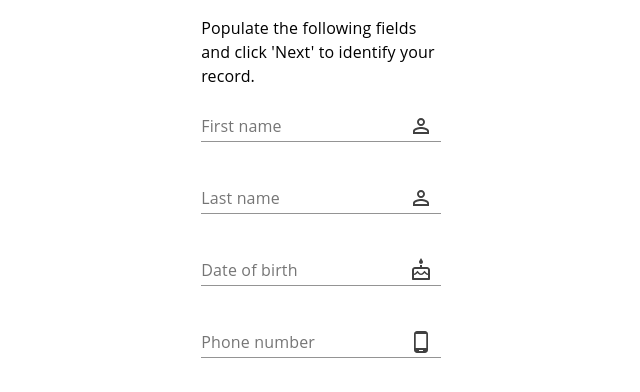
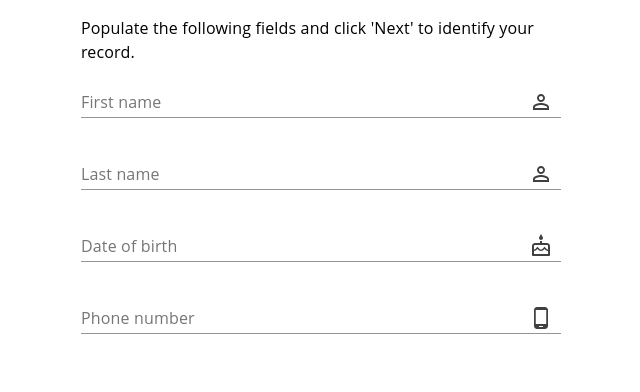
Before and after one commit to shellymutu-grigg/nextjs-graphQL-formik-practice, a Next.js app: page /validation/validation in a window 1280 px wide. Shown: the top 392 px of the page, without its empty margins (319-959 px from the left). Built offline with nearby package versions, Linux system fonts and the light colour scheme.

Commit message:
Issue#40: Correct styling

```diff
--- a/pages/update-address/index.tsx
+++ b/pages/update-address/index.tsx
@@ -3,11 +3,13 @@ import { Header } from '@components/Header/Header';
 import { Container } from '@material-ui/core';
 import { UpdateAddressPanel } from '@components/UpdateAddressPanel/UpdateAddressPanel';
 import 'bootstrap/dist/css/bootstrap.min.css';
+import { useUpdateAddressPanelStyles } from '@components/UpdateAddressPanel/UpdateAddressPanel.styles';
 
 const UpdateAddressPage: FC = () => {
+  const { headerShadow } = useUpdateAddressPanelStyles();
   return (
     <>
-      <Header />
+      <Header hideProfile className={headerShadow} />
       <Container disableGutters>
         <UpdateAddressPanel buttonText="Back" />
       </Container>
--- a/src/components/ValidationSection/ValidationSection.styles.ts
+++ b/src/components/ValidationSection/ValidationSection.styles.ts
@@ -15,6 +15,7 @@ export const useValidationSectionStyles = makeStyles((theme) => ({
       height: '100%',
       padding: 0,
     },
+    width: '80%',
   },
   validationModal: {
     maxWidth: '37.5rem',
--- a/src/theme/theme.ts
+++ b/src/theme/theme.ts
@@ -54,9 +54,9 @@ export const darkenColor = (color: string): string => darken(0.04, color);
 
 const palette = {
   primary: {
-    main: '#ffd400',
-    light: 'rgba(255,255,255,0.5)',
-    dark: darkenColor('#ffd400'),
+    main: '#5df5f2',
+    light: '#edfafa',
+    dark: darkenColor('#5df5f2'),
   },
 
   secondary: {
```
Also changed, not shown: src/components/UpdateAddressPanel/UpdateAddressPanel.styles.ts (added, +10 -0 lines), src/components/UpdateAddressPanel/UpdateAddressPanel.tsx (+8 -4 lines).
